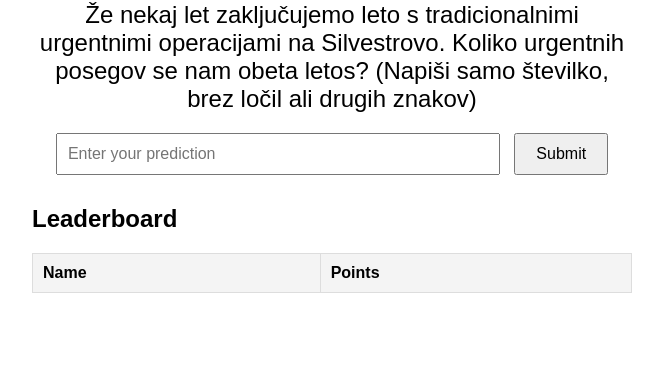
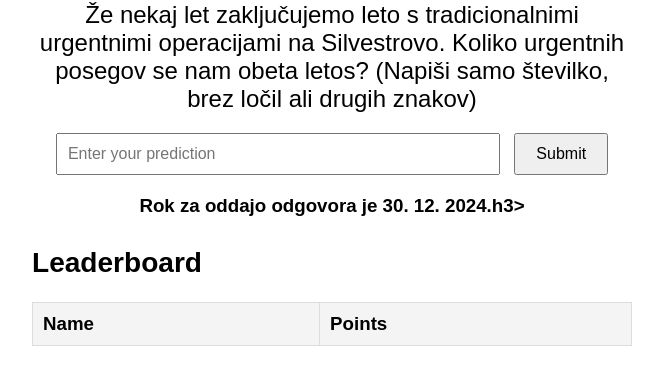
Before and after one commit to lukakovac99/Klinika_quiz, a plain HTML site: page index.html in a window 1280 px wide. Shown: the part 79-464 px from the top of the page, without its empty margins (308-971 px from the left). Drawn offline with Linux system fonts and the light colour scheme.

Commit message:
dodan tekst za rok za oddajo

```diff
--- a/index.html
+++ b/index.html
@@ -57,6 +57,7 @@
       <input type="text" id="answer" placeholder="Enter your prediction">
       <button onclick="submitAnswer()">Submit</button>
     </div>
+    <h3>Rok za oddajo odgovora je 30. 12. 2024.h3>
     <div class="leaderboard">
       <h2>Leaderboard</h2>
       <table id="leaderboard">
```
